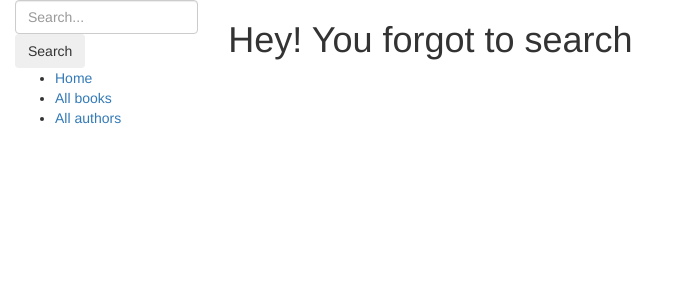
After one commit to monjaga/tutorialdjango, a Django app: page /library/search in a window 1280 px wide. The commit adds this page. Shown: the top 300 px of the page, without its empty margins (0-679 px from the left). Run offline with Django 3.2, Linux system fonts and the light colour scheme; some libraries are stand-ins or nearby versions.

Commit message:
Add search form to book and last name author

```diff
--- a/mysite/library/models.py
+++ b/mysite/library/models.py
@@ -12,7 +12,7 @@ class Book(models.Model):
 
 
     def display_author(self):
-        return ', '.join([ author.first_name + ' ' + author.last_name for author in self.author.all()[:3] ])
+        return ' , '.join([ author.first_name + '  ' + author.last_name for author in self.author.all()[:3] ])
     display_author.short_description = 'Author'
 
 
@@ -48,4 +48,4 @@ class Author(models.Model):
 
     def __str__(self):
         """String for representing the Model object."""
-        return '{0}, {1}'.format(self.last_name, self.first_name)
+        return '{0}  {1}'.format(self.last_name, self.first_name)
--- a/mysite/library/templates/base_generic.html
+++ b/mysite/library/templates/base_generic.html
@@ -12,6 +12,7 @@
   <!-- Добавление дополнительного статического CSS файла -->
   {% load static %}
   <link rel="stylesheet" href="{% static 'css/styles.css' %}">
+
 </head>
 
 <body>
@@ -21,6 +22,11 @@
     <div class="row">
       <div class="col-sm-2">
       {% block sidebar %}
+      <form class='d-flex' method=POST action="{% url 'search' %}" >
+      {% csrf_token %}
+          <input  class='form-control col-2' type='search'  placeholder="Search..." name="searched" >
+          <button class='btn' type="submit" >Search</button>
+      </form>
       <ul class="sidebar-nav">
           <li><a href="{% url 'index' %}">Home</a></li>
           <li><a href="{% url 'books' %}">All books</a></li>
--- a/mysite/library/templates/index.html
+++ b/mysite/library/templates/index.html
@@ -2,6 +2,7 @@
 
 {% block content %}
 <h1>My Library</h1>
+
 
   <p>Welcome to <em>LocalLibrary</em>
 
--- a/mysite/library/templates/library/author_detail.html
+++ b/mysite/library/templates/library/author_detail.html
@@ -16,7 +16,7 @@
   <dd>{{book.summary}}</dd>
   <div >
 {% if book.image %}
-        <img src="{{ MEDIA_URL }}{{ book.image.url }}" width = '30' height = '60' style="margin-left:20px">
+        <img src="{{ MEDIA_URL }}{{ book.image.url }}" width = '50' height = '100' style="margin-left:20px">
         {% endif %}
   </div>
   </div>
--- /dev/null
+++ b/mysite/library/templates/library/search.html
@@ -0,0 +1,29 @@
+{% extends "base_generic.html" %}
+{% block content %}
+{% if searched %}
+<h1>You search For {{ searched }}</h1>
+<br/>
+{% for book in search_book %}
+    <ol>
+    <li><a href="{{ book.get_absolute_url }}">{{ book.title }}</a> ({{book.display_author}})</li>
+    </ol>
+{% endfor %}
+
+{% for author in search_author %}
+    <ol>
+    <li><a href="{{ author.get_absolute_url }}">{{ author }} {{ title }}
+      </a>
+    </ol>
+{% endfor %}
+
+
+{% else %}
+    <h1> Hey! You forgot to search </h1>
+{% endif %}
+
+
+
+
+
+
+{% endblock %}
--- a/mysite/library/urls.py
+++ b/mysite/library/urls.py
@@ -8,6 +8,7 @@ urlpatterns = [
     path('books/', views.BookListView.as_view(), name='books'),
     path('book/<int:pk>', views.BookDetailView.as_view(), name='book-detail'),
     path('authors/', views.AuthorListView.as_view(), name='authors'),
-    path('author/<int:pk>',
-         views.AuthorDetailView.as_view(), name='author-detail'),
+    path('author/<int:pk>',views.AuthorDetailView.as_view(), name='author-detail'),
+    path('search', views.search, name='search'),
+
 ]
--- a/mysite/library/views.py
+++ b/mysite/library/views.py
@@ -28,11 +28,11 @@ def book_detail_view(request,pk):
     except Book.DoesNotExist:
         raise Http404("Book does not exist")
 
-    #book_id=get_object_or_404(Book, pk=pk)
+    book_id=get_object_or_404(Book, pk=pk)
 
     return render(
         request,
-        'catalog/book_detail.html',
+        'library/book_detail.html',
         context={'book':book_id,}
     )
 class AuthorListView(generic.ListView):
@@ -44,3 +44,20 @@ class AuthorListView(generic.ListView):
 class AuthorDetailView(generic.DetailView):
     """Generic class-based detail view for an author."""
     model = Author
+
+
+def search(request):
+    if request.method == "POST":
+        searched = request.POST['searched']
+        search_book = Book.objects.filter(title__contains=searched)
+        search_author = Author.objects.filter(last_name__contains=searched)
+
+        return render(request, 'library/search.html',{
+            'searched':searched,
+            'search_book':search_book,
+            'search_author':search_author,
+
+    })
+    else:
+        return render(request, 'library/search.html',{
+    })
```
